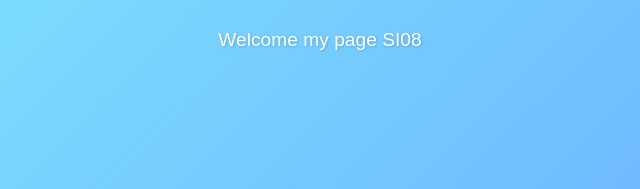
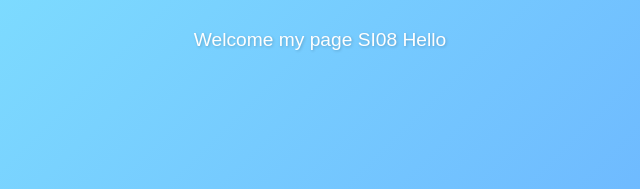
Before and after one commit to Karolpineda/statica_page_ec2, a plain HTML site: page index.html in a window 1280 px wide. Shown: the part 410-599 px from the top of the page, 320-960 px from the left. Drawn offline with Linux system fonts and the light colour scheme.

Commit message:
feat: :lipstick: Update index

```diff
--- a/index.html
+++ b/index.html
@@ -11,7 +11,7 @@
             Hello Word
         </h1>
         <p style="font-size: 1.2em; color: #fefefe; text-shadow: 1px 1px 3px rgba(0, 0, 0, 0.2);">
-            Welcome my page SI08
+            Welcome my page SI08 Hello
         </p>
     </div>
 </body>
```
